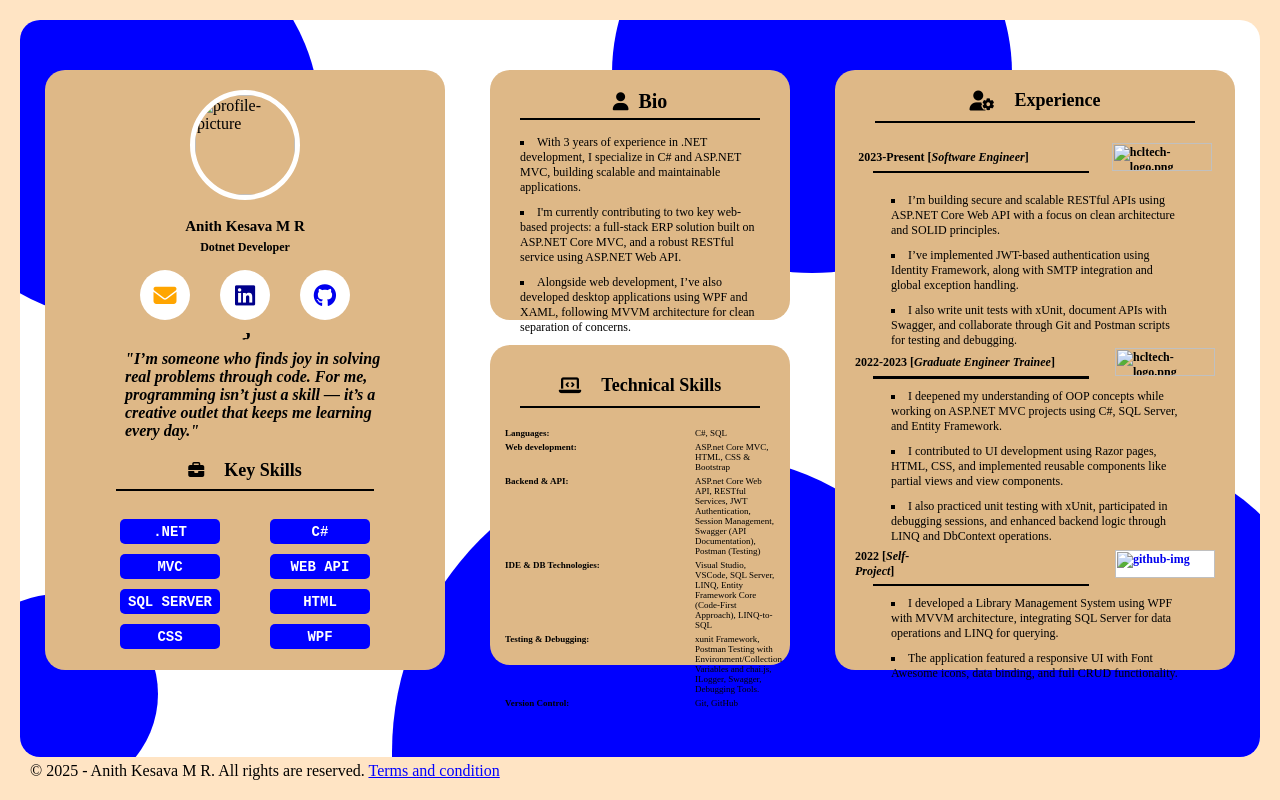
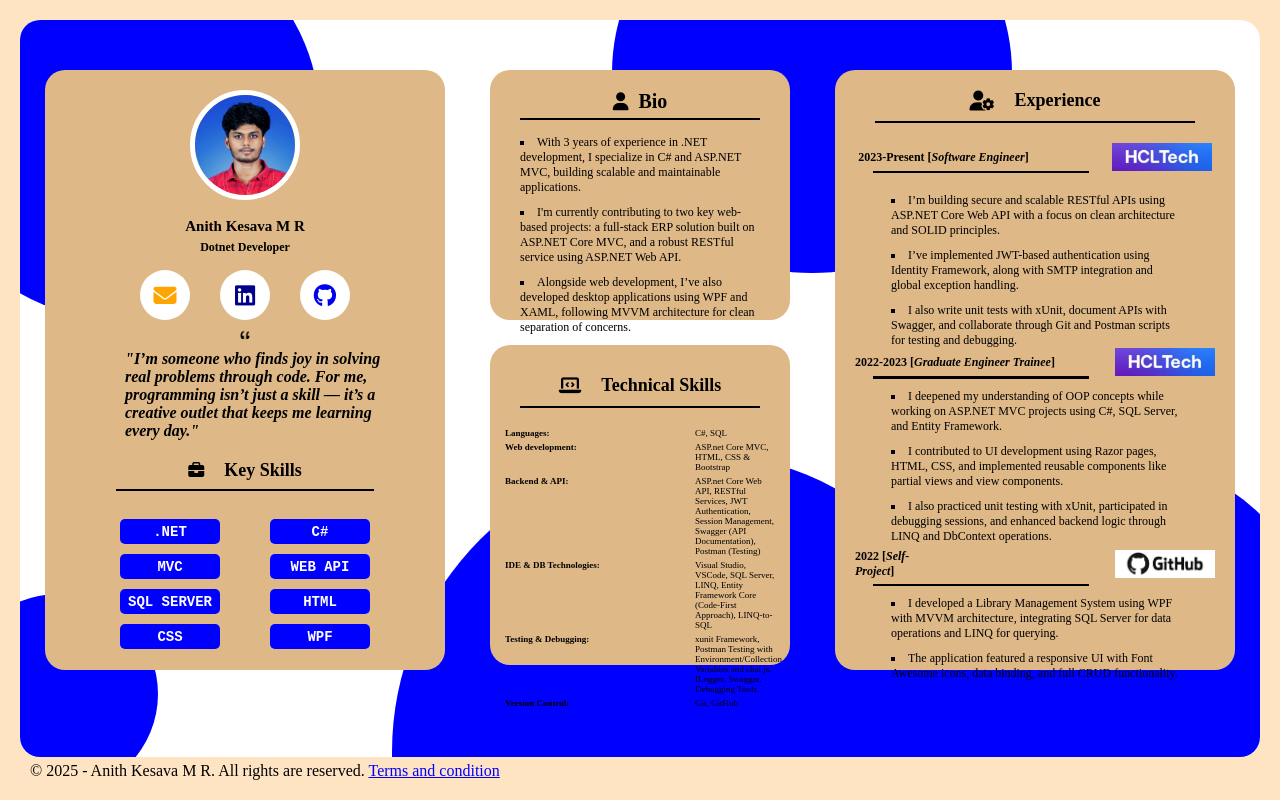
Before and after one commit to anithkesava/MyJobProfile, a plain HTML site: page index.html in a window 1280 px wide. Drawn offline with Linux system fonts and the light colour scheme; files that its build step writes are made by us from their sources.

Commit message:
save image

```diff
--- a/index.html
+++ b/index.html
@@ -28,7 +28,7 @@
             <img
               class="img-behavior"
               alt="profile-picture"
-              src="/jobprofile/images/ANITHKESAVA.jpg"
+              src="/images/ANITHKESAVA.jpg"
             />
             <div class="span-behavior">
               <span class="name-span"> Anith Kesava M R </span>
@@ -51,7 +51,7 @@
               <span class="doublequotes">
                 <img
                   alt="double-quotes-img"
-                  src="/jobprofile/images/doublequotes.png"
+                  src="/images/doublequotes.png"
                 />
               </span>
               <span class="make-the-description-center">
@@ -168,7 +168,7 @@
                     </span>
                     <!-- here we need to make a horizontal line-->
                     <span>
-                        <img alt="hcltech-logo.png" class="hcltech-logo" src="/jobprofile/images/hcllogo.jpg" />
+                        <img alt="hcltech-logo.png" class="hcltech-logo" src="/images/hcllogo.jpg" />
                     </span>
                 </div>
                 <div class="software-engineer-experience"></div>
@@ -192,7 +192,7 @@
                     </span>
                     <!-- here we need to make a horizontal line-->
                     <span>
-                        <img alt="hcltech-logo.png" class="hcltech-logo" src="/jobprofile/images/hcllogo.jpg" />
+                        <img alt="hcltech-logo.png" class="hcltech-logo" src="/images/hcllogo.jpg" />
                     </span>
             </div>
             <div class="GET-experience-underline"></div>
@@ -217,7 +217,7 @@
 
                     <!-- here we need to make a horizontal line-->
                     <a style="cursor: pointer;" href="https://github.com/anithkesava/ZooManagerWPF" target="_blank">
-                        <img alt="github-img" class="github-logo" src="/jobprofile/images/github_logo.png" />
+                        <img alt="github-img" class="github-logo" src="/images/github_logo.png" />
                     </a>
             </div>
             <div class="project-timeperiod-underline"></div>
```
